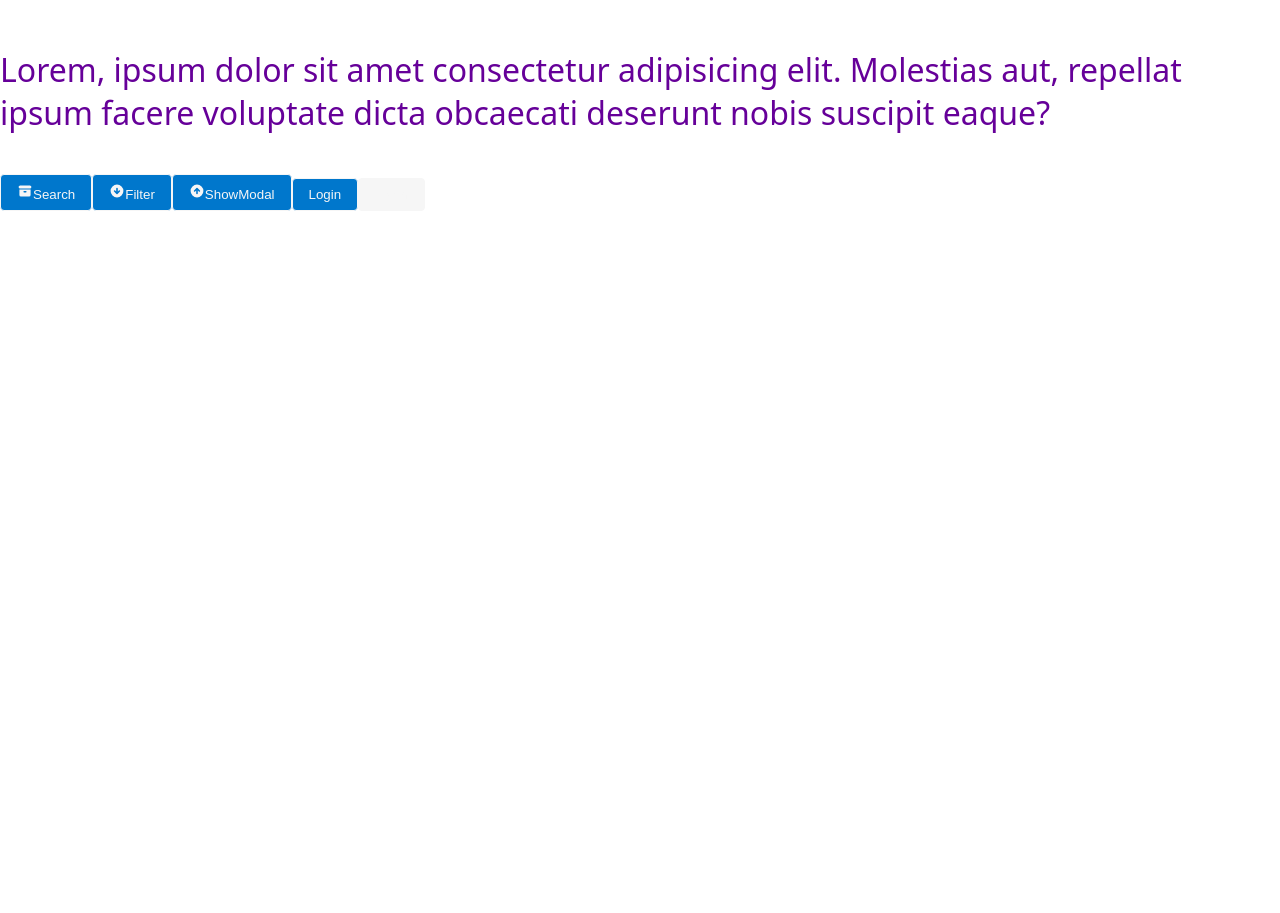
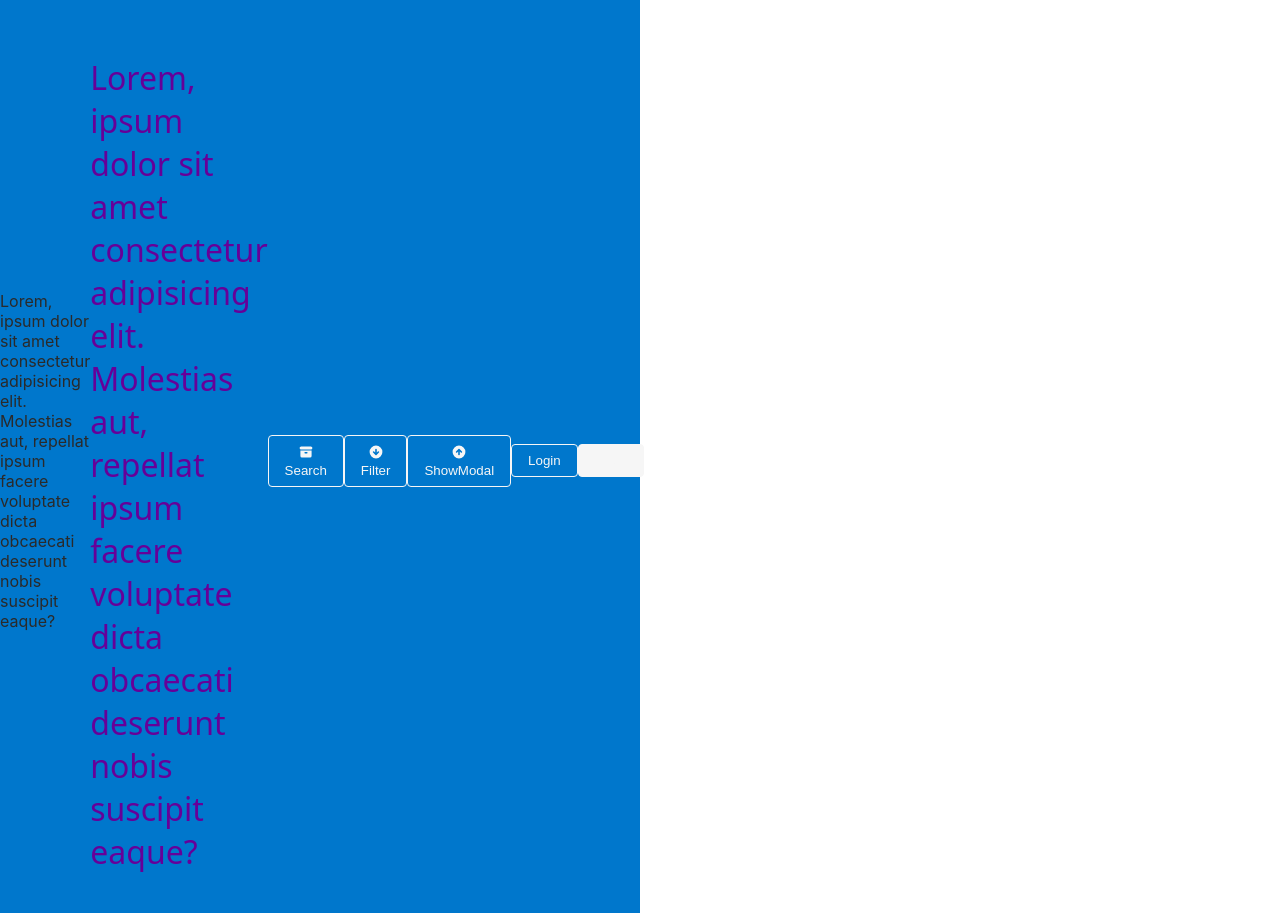
Before and after one commit to Nihaiev/react_mod1_themes, a React (Create React App) app: page / in a window 1280 px wide. Before the commit the page ends 800 px from the top, so only its background shows below. Built offline with nearby package versions, Linux system fonts and the light colour scheme.

Commit message:
styled-system

```diff
--- a/package.json
+++ b/package.json
@@ -11,6 +11,7 @@
     "react-icons": "^4.6.0",
     "react-scripts": "5.0.1",
     "styled-components": "^5.3.6",
+    "styled-system": "^5.1.5",
     "web-vitals": "^2.1.4"
   },
   "scripts": {
--- a/src/components/App.js
+++ b/src/components/App.js
@@ -2,6 +2,7 @@ import styled from "styled-components";
 import { HiArchive, HiArrowCircleDown, HiArrowCircleUp, HiBadgeCheck } from "react-icons/hi";
 
 import { Button } from "./Button";
+import { Box } from "./Box";
 
 const Text = styled.p`
   color: ${(p) => p.theme.colors.accent};
@@ -13,7 +14,9 @@ const Text = styled.p`
 
 export const App = () => {
   return (
-    <>
+    <Box bg="primary" color="text" pt={3} width="50%" display="flex" alignItems="center">
+      Lorem, ipsum dolor sit amet consectetur adipisicing elit. Molestias aut, repellat ipsum facere voluptate dicta
+      obcaecati deserunt nobis suscipit eaque?
       <Text>
         Lorem, ipsum dolor sit amet consectetur adipisicing elit. Molestias aut, repellat ipsum facere voluptate dicta
         obcaecati deserunt nobis suscipit eaque?
@@ -25,6 +28,6 @@ export const App = () => {
       <Button type="submit" disabled>
         Login
       </Button>
-    </>
+    </Box>
   );
 };
--- /dev/null
+++ b/src/components/Box.jsx
@@ -0,0 +1,4 @@
+import styled from 'styled-components'
+import { color, space, layout, flexbox } from 'styled-system'
+
+export const Box = styled('div')(color, space, layout,flexbox);
```
Also changed, not shown: 1 other file (tests, documents, lock files or other folders).
